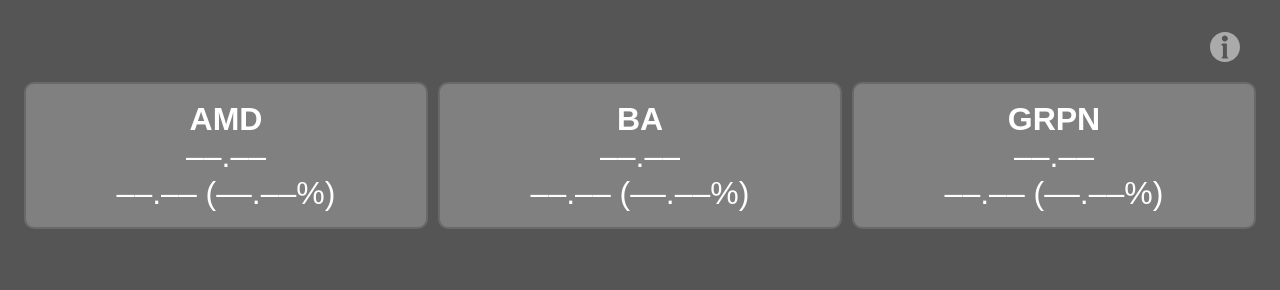
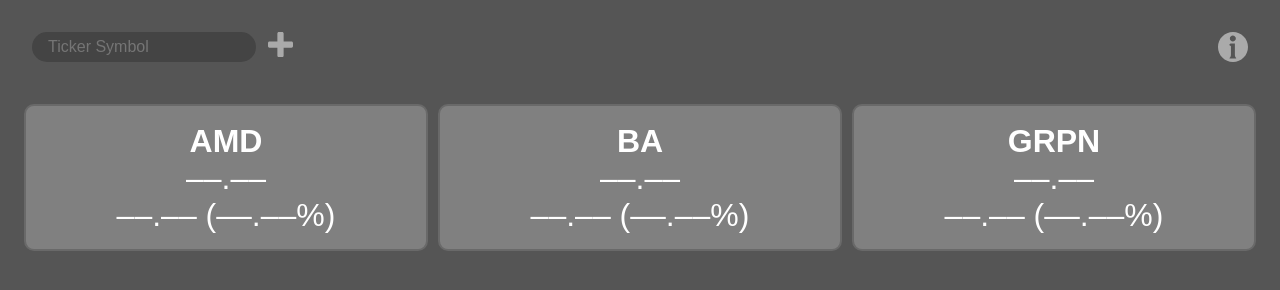
Before and after one commit to chunheisiu/StockDisplay, a plain HTML site: page index.html in a window 1280 px wide. Drawn offline with Linux system fonts and the light colour scheme; no server answers.

Commit message:
Add add stock function

```diff
--- a/index.html
+++ b/index.html
@@ -6,14 +6,22 @@
   <script type="text/javascript" src="default.js"></script>
 </head>
 <body>
-  <p class="toolbar">
-    <!--<img src="star.svg" width="30em" class="star" onclick="window.external.AddFavorite(location.href, document.title);">-->
-    <img src="about.svg" width="30em" class="about" onclick="on();">
-  </p>
+  <div class="toolbar">
+    <div class="search-bar">
+      <label>
+        <input type="text" class="text-box" id="symb" placeholder="Ticker Symbol">
+      </label>
+      <img src="add.svg" width="25em" class="add" onclick="add();" alt="">
+    </div>
+    <div class="btn">
+      <!--<img src="star.svg" width="30em" class="star" onclick="window.external.AddFavorite(location.href, document.title);">-->
+      <img src="about.svg" width="30em" class="about" onclick="on();" alt="">
+    </div>
+  </div>
   <div class="container" id="container"></div>
   <div id="overlay" onclick="off();">
     <div class="author">
-      <h4>StockDisplay v0.1</h4>
+      <h4>StockDisplay v0.2</h4>
       <h5>A project by <a href="http://chunheisiu.com" target="_blank">@chunheisiu</a>.</h5>
       <h5>Stock data powered by <a href="https://www.alphavantage.co" target="_blank"><img src="alphavantage.svg" width="175em"></a> .</h5>
     </div>
--- a/script.js
+++ b/script.js
@@ -13,6 +13,7 @@ function loadStock() {
   var stockList = getQueryVariable("symbols");
   if (stockList != null) {
     stocks = stockList.split(',');
+    stocks.sort();
     for (var stock of stocks) {
       createTile(stock);
       requestStock(stock);
@@ -28,6 +29,7 @@ function loadStockWithTxt() {
   xmlhttp.onreadystatechange = function() {
     if (this.readyState == 4 && this.status == 200) {
       stocks = this.responseText.split('\n');
+      stocks.sort();
       for (var stock of stocks) {
         createTile(stock);
         requestStock(stock);
@@ -139,6 +141,18 @@ function getQueryVariable(variable) {
     return null;
 }
 
+function add() {
+  var symb = document.getElementById("symb").value;
+
+  if (symb != "") {
+    if (!getQueryVariable("symbols")) {
+      window.location.replace("../?symbols=" + symb)
+    } else {
+      window.location.replace(window.location + "," + symb)
+    }
+  }
+}
+
 function on() {
     document.getElementById("overlay").style.display = "block";
 }
--- a/style.css
+++ b/style.css
@@ -15,7 +15,7 @@ a {
   grid-column-gap: 10px;
   grid-row-gap: 10px;
   grid-template-columns: repeat(3, 1fr);
-  margin-top: 2vh;
+  margin-top: 5em;
 }
 
 .box {
@@ -57,13 +57,44 @@ a {
   transform: translate(-50%, -50%);
 }
 
-.about, .star {
+.search-bar {
+    position: absolute;
+    left: 2em;
+    margin-top: .5em;
+}
+
+.text-box {
+    font-size: 100%;
+    font-family: "Avenir Next", sans-serif;
+    color: #fff;
+    display: inline-block;
+    border-radius: 1em;
+    border: none;
+    background-color: #444;
+    width: 12em;
+    height: 30px;
+    padding: 0 1em;
+    margin: 0 .5em 0 0;
+    vertical-align: 30%;
+}
+
+.dropdown {
+  text-decoration: none;
+}
+
+.btn {
+    position: absolute;
+    right: 2em;
+    margin-top: .5em;
+}
+
+.about, .star, .add {
   cursor: pointer;
   filter: opacity(0.5);
   transition: filter .25s ease;
 }
 
-.about:hover, .star:hover {
+.about:hover, .star:hover, .add:hover {
   filter: opacity(1);
 }
 
@@ -72,8 +103,7 @@ a {
 }
 
 .toolbar {
-  text-align: right;
-  margin: .5em 1em 0 0;
+  text-align: left;
 }
 
 #overlay {
```
Also changed, not shown: add.svg (added).
